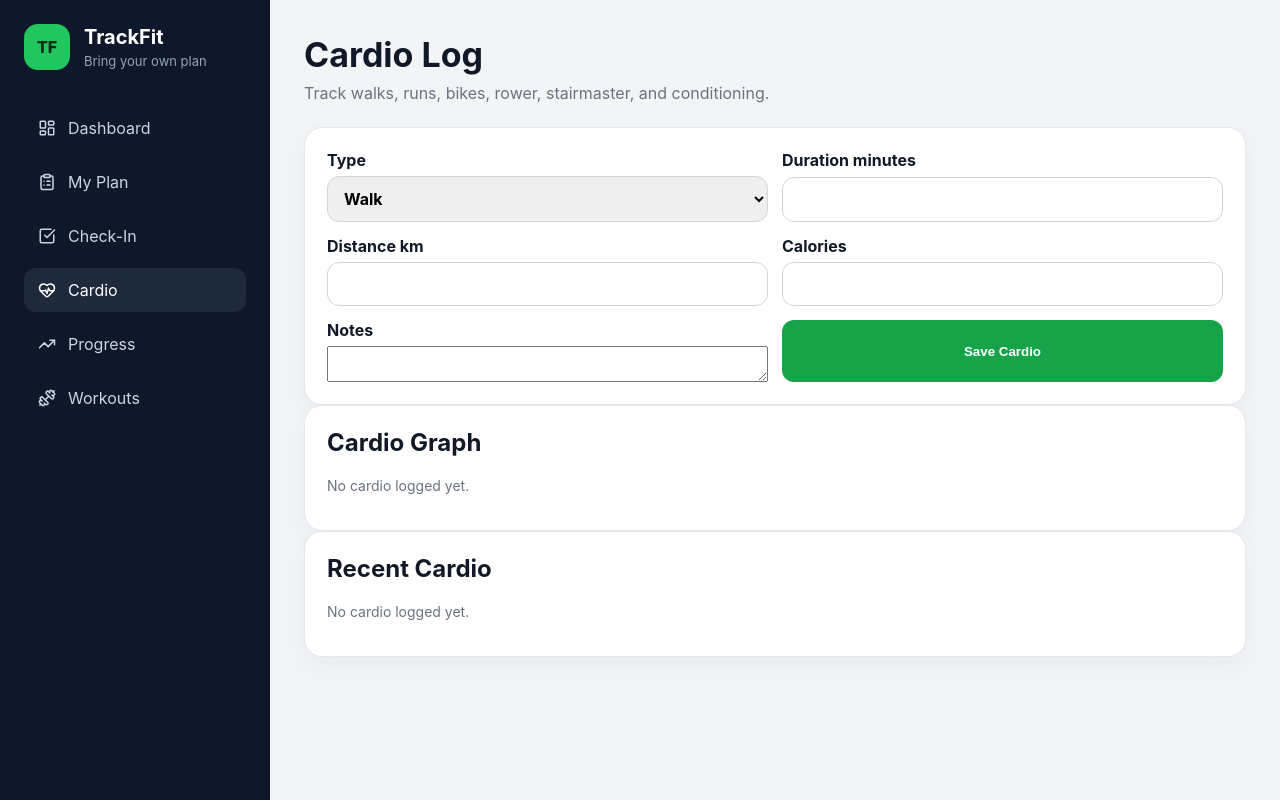
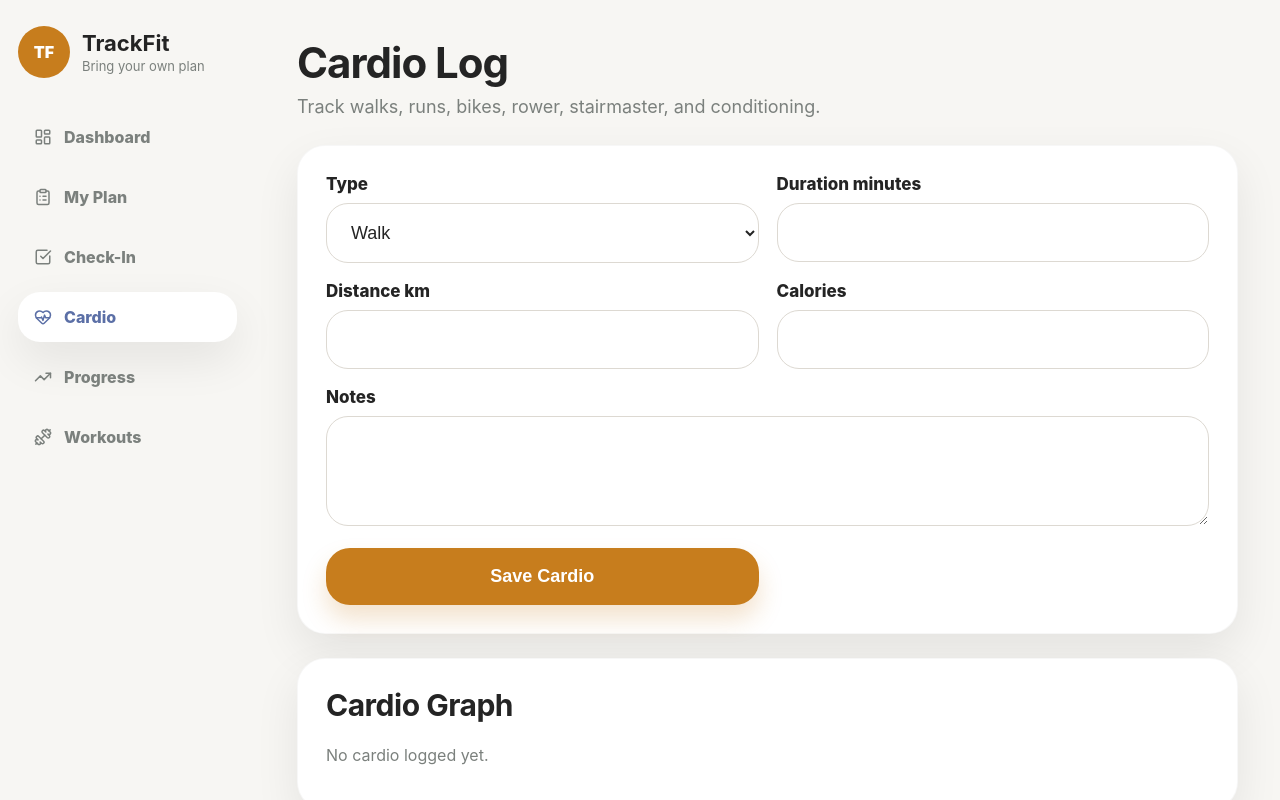
Before and after one commit to haamip/FitnessTracker, a React (Vite) app: page /cardio in a window 1280 px wide. Shown: the top 800 px of the page. Built offline with nearby package versions, Linux system fonts and the light colour scheme.

Commit message:
Add CSS documentation comments

```diff
--- a/src/index.css
+++ b/src/index.css
@@ -1,58 +1,119 @@
+/*
+|--------------------------------------------------------------------------
+| index.css
+|--------------------------------------------------------------------------
+| Global styling for the Fitness Tracker app.
+|
+| Current styling approach:
+| - Plain CSS
+| - CSS variables for colours and spacing
+| - Responsive mobile layout
+| - Card based UI inspired by the reference screenshots
+|
+| Not currently using:
+| - Tailwind CSS
+| - shadcn/ui
+|
+| Future option:
+| Tailwind + shadcn/ui can be added later once the app structure is stable.
+|--------------------------------------------------------------------------
+*/
+:root {
+  --bg: #f7f6f3;
+  --card: #ffffff;
+  --text: #242424;
+  --muted: #7b807d;
+  --line: #eceae6;
+  --amber: #c77d1d;
+  --amber-dark: #a76412;
+  --green: #20a86b;
+  --blue: #5b6fa6;
+  --shadow: 0 18px 45px rgba(0, 0, 0, 0.08);
+  --radius: 28px;
+}
+
 * {
   box-sizing: border-box;
 }
 
 body {
   margin: 0;
-  font-family: Inter, Arial, sans-serif;
-  background: #f3f4f6;
-  color: #111827;
+  background: var(--bg);
+  color: var(--text);
+  font-family: Inter, system-ui, -apple-system, BlinkMacSystemFont, "Segoe UI", sans-serif;
 }
 
 .app-shell {
+  min-height: 100vh;
   display: flex;
-  min-height: 100vh;
+}
+
+.main-content {
+  flex: 1;
+  padding: 42px;
+  padding-bottom: 120px;
+  max-width: 1180px;
+  margin: 0 auto;
+}
+
+.page-header {
+  display: flex;
+  justify-content: space-between;
+  align-items: center;
+  margin-bottom: 28px;
+}
+
+.page-header h1 {
+  font-size: 42px;
+  line-height: 1;
+  margin: 0;
+  letter-spacing: -1px;
+}
+
+.page-header p {
+  margin: 12px 0 0;
+  color: var(--muted);
+  font-size: 18px;
 }
 
 .sidebar {
-  width: 270px;
-  background: #0f172a;
-  color: white;
-  padding: 24px;
+  width: 255px;
+  min-height: 100vh;
+  padding: 26px 18px;
+  background: transparent;
 }
 
 .brand {
   display: flex;
-  gap: 14px;
+  gap: 12px;
   align-items: center;
-  margin-bottom: 36px;
+  margin-bottom: 34px;
 }
 
 .logo {
-  width: 46px;
-  height: 46px;
-  border-radius: 14px;
-  background: #22c55e;
+  width: 52px;
+  height: 52px;
+  border-radius: 50%;
+  background: var(--amber);
+  color: white;
   display: grid;
   place-items: center;
-  font-weight: 800;
-  color: #052e16;
+  font-weight: 900;
 }
 
 .brand h2 {
   margin: 0;
-  font-size: 20px;
+  font-size: 22px;
 }
 
 .brand p {
-  margin: 4px 0 0;
-  color: #94a3b8;
+  margin: 2px 0 0;
+  color: var(--muted);
   font-size: 13px;
 }
 
 .nav {
-  display: flex;
-  flex-direction: column;
+  display: grid;
   gap: 10px;
 }
 
@@ -60,404 +121,258 @@ body {
   display: flex;
   align-items: center;
   gap: 12px;
-  color: #cbd5e1;
+  padding: 15px 16px;
+  border-radius: 22px;
+  color: var(--muted);
   text-decoration: none;
-  padding: 12px 14px;
-  border-radius: 12px;
+  font-weight: 800;
 }
 
-.nav a:hover,
 .nav a.active {
-  background: #1e293b;
-  color: white;
+  background: white;
+  color: var(--blue);
+  box-shadow: var(--shadow);
 }
 
-.main-content {
-  flex: 1;
-  padding: 34px;
+.panel,
+.stat-card {
+  background: var(--card);
+  border-radius: var(--radius);
+  box-shadow: var(--shadow);
+  border: 1px solid rgba(0,0,0,0.03);
 }
 
-.page-header {
-  display: flex;
-  justify-content: space-between;
-  align-items: center;
+.panel {
+  padding: 28px;
   margin-bottom: 24px;
 }
 
-.page-header h1 {
-  margin: 0;
-  font-size: 34px;
-}
-
-.page-header p {
-  margin: 8px 0 0;
-  color: #6b7280;
-}
-
-.primary-btn {
-  border: none;
-  background: #16a34a;
-  color: white;
-  padding: 12px 18px;
-  border-radius: 12px;
-  font-weight: 700;
-  cursor: pointer;
-}
-
-.primary-btn:hover {
-  background: #15803d;
+.panel h2 {
+  margin: 0 0 22px;
+  font-size: 30px;
+  letter-spacing: -0.5px;
 }
 
 .stats-grid {
   display: grid;
-  grid-template-columns: repeat(4, 1fr);
+  grid-template-columns: repeat(4, minmax(0, 1fr));
   gap: 18px;
   margin-bottom: 24px;
 }
 
-.stat-card,
-.panel {
-  background: white;
-  border: 1px solid #e5e7eb;
-  border-radius: 18px;
-  padding: 22px;
-  box-shadow: 0 10px 25px rgba(15, 23, 42, 0.04);
+.stat-card {
+  padding: 24px;
 }
 
-.stat-card p {
-  margin: 0;
-  color: #6b7280;
-  font-size: 14px;
+.stat-card span {
+  display: block;
+  color: var(--muted);
+  font-size: 15px;
+  font-weight: 700;
+  margin-bottom: 10px;
 }
 
-.stat-card h3 {
-  margin: 10px 0;
-  font-size: 30px;
+.stat-card strong {
+  font-size: 32px;
+  letter-spacing: -0.7px;
 }
 
-.stat-card span,
-.muted {
-  color: #6b7280;
-  font-size: 14px;
-}
-
-.dashboard-grid {
+.form-grid {
   display: grid;
-  grid-template-columns: 1.4fr 1fr;
+  grid-template-columns: repeat(2, minmax(0, 1fr));
   gap: 18px;
 }
 
-.panel h2 {
-  margin-top: 0;
+label {
+  font-size: 17px;
+  font-weight: 850;
 }
 
-.task-list {
+input,
+select,
+textarea {
+  width: 100%;
+  margin-top: 9px;
+  padding: 18px 20px;
+  border: 1px solid #ddd9d2;
+  border-radius: 22px;
+  background: white;
+  color: var(--text);
+  font-size: 18px;
+  outline: none;
+}
+
+textarea {
+  min-height: 110px;
+  resize: vertical;
+}
+
+input:focus,
+select:focus,
+textarea:focus {
+  border-color: var(--amber);
+  box-shadow: 0 0 0 4px rgba(199, 125, 29, 0.14);
+}
+
+.full-width {
+  grid-column: 1 / -1;
+}
+
+.checkbox-row {
+  display: flex;
+  align-items: center;
+  gap: 12px;
+}
+
+.checkbox-row input {
+  width: auto;
+  margin: 0;
+}
+
+.primary-btn,
+button {
+  border: 0;
+  border-radius: 24px;
+  padding: 18px 24px;
+  background: var(--amber);
+  color: white;
+  font-size: 18px;
+  font-weight: 900;
+  cursor: pointer;
+  box-shadow: 0 14px 25px rgba(199, 125, 29, 0.22);
+}
+
+.primary-btn:hover,
+button:hover {
+  background: var(--amber-dark);
+}
+
+.muted {
+  color: var(--muted);
+}
+
+.checkin-list,
+.card-list {
   display: grid;
   gap: 14px;
 }
 
-.task-list label {
-  background: #f9fafb;
-  border: 1px solid #e5e7eb;
-  padding: 14px;
-  border-radius: 12px;
+.checkin-card,
+.log-card {
+  display: grid;
+  grid-template-columns: 1.5fr 1fr 1fr 1fr 1fr;
+  gap: 14px;
+  align-items: center;
+  padding: 18px 20px;
+  border-radius: 22px;
+  background: #fbfaf8;
+  border: 1px solid var(--line);
 }
 
-.big-text {
-  font-size: 28px;
-  font-weight: 800;
-  margin-bottom: 8px;
+.log-card {
+  grid-template-columns: 2fr 1fr 1fr 1fr;
 }
 
-.form-panel {
-  max-width: 560px;
+.checkin-card strong,
+.log-card strong {
+  font-size: 18px;
 }
 
-.form-panel label {
-  display: block;
-  margin: 14px 0 6px;
-  font-weight: 700;
-}
-
-input,
-select {
-  width: 100%;
-  border: 1px solid #d1d5db;
-  border-radius: 12px;
-  padding: 12px;
-  font-size: 15px;
-}
-
-.placeholder-chart {
-  height: 220px;
-  border-radius: 14px;
-  background: repeating-linear-gradient(
-    45deg,
-    #f9fafb,
-    #f9fafb 10px,
-    #eef2f7 10px,
-    #eef2f7 20px
-  );
-  display: grid;
-  place-items: center;
-  color: #6b7280;
-  font-weight: 700;
-}
-
-@media (max-width: 900px) {
-  .app-shell {
-    flex-direction: column;
-  }
-
-  .sidebar {
-    width: 100%;
-  }
-
-  .stats-grid,
-  .dashboard-grid {
-    grid-template-columns: 1fr;
-  }
-}
-.textarea {
-  width: 100%;
-  min-height: 260px;
-  border: 1px solid #d1d5db;
-  border-radius: 14px;
-  padding: 14px;
-  font-size: 15px;
-  font-family: inherit;
-  resize: vertical;
-  margin-top: 14px;
-}
-
-.button-row {
-  display: flex;
-  gap: 10px;
-  align-items: center;
-  flex-wrap: wrap;
-  margin-top: 14px;
-}
-
-.secondary-btn,
-.danger-btn {
-  border: none;
-  padding: 10px 14px;
-  border-radius: 12px;
-  font-weight: 700;
-  cursor: pointer;
-}
-
-.secondary-btn {
-  background: #e5e7eb;
-  color: #111827;
-}
-
-.danger-btn {
-  background: #fee2e2;
-  color: #991b1b;
-}
-
-.small-link {
-  display: inline-flex;
-  align-items: center;
-  justify-content: center;
-  background: #0f172a;
-  color: white;
-  text-decoration: none;
-  padding: 10px 14px;
-  border-radius: 12px;
-  font-weight: 700;
-}
-
-.workout-list,
-.exercise-list,
-.workout-days {
-  display: grid;
-  gap: 14px;
-}
-
-.workout-card,
-.exercise-card {
-  display: flex;
-  justify-content: space-between;
-  gap: 14px;
-  background: #f9fafb;
-  border: 1px solid #e5e7eb;
-  border-radius: 14px;
-  padding: 16px;
-}
-
-.workout-card h3,
-.exercise-card h3 {
-  margin: 0 0 6px;
-}
-
-.exercise-card {
-  justify-content: flex-start;
-  align-items: flex-start;
-}
-
-.exercise-card input {
-  width: auto;
-  margin-top: 5px;
-}
-
-@media (max-width: 900px) {
-  .app-shell {
-    flex-direction: column;
-  }
-
-  .sidebar {
-    width: 100%;
-  }
-
-  .dashboard-grid,
-  .stats-grid {
-    grid-template-columns: 1fr;
-  }
-}
-
-.form-grid {
-  display: grid;
-  gap: 14px;
-  grid-template-columns: repeat(2, minmax(0, 1fr));
-}
-
-.form-grid label {
-  display: grid;
-  gap: 6px;
-  font-weight: 700;
-}
-
-.form-grid input,
-.form-grid select {
-  width: 100%;
-  padding: 11px 12px;
-  border-radius: 12px;
-  border: 1px solid #d1d5db;
-  font: inherit;
-}
-
-.checkbox-row {
-  display: flex !important;
-  align-items: center;
-  gap: 10px;
-}
-
-.checkbox-row input {
-  width: auto;
-}
-
-.checkin-list {
-  display: grid;
-  gap: 10px;
-}
-
-.checkin-card {
-  display: grid;
-  grid-template-columns: 1.2fr repeat(4, 1fr);
-  gap: 10px;
-  padding: 14px;
-  border-radius: 14px;
-  background: #f9fafb;
-  border: 1px solid #e5e7eb;
-}
-
-.exercise-log-card {
-  display: grid;
-  gap: 14px;
-}
-
-.exercise-check {
-  display: flex;
-  gap: 12px;
-  align-items: flex-start;
-}
-
-.log-grid {
-  display: grid;
-  gap: 12px;
-  grid-template-columns: 1fr 1fr 2fr;
-}
-
-.log-grid label {
-  display: grid;
-  gap: 6px;
-  font-weight: 700;
-}
-
-.log-grid input {
-  padding: 10px 12px;
-  border-radius: 12px;
-  border: 1px solid #d1d5db;
-  font: inherit;
-}
-
-.chart-box {
-  width: 100%;
-  height: 320px;
-}
-
-@media (max-width: 800px) {
-  .form-grid,
-  .log-grid,
-  .checkin-card {
-    grid-template-columns: 1fr;
-  }
+.log-card p {
+  margin: 4px 0 0;
+  color: var(--muted);
 }
 
 .cardio-chart {
   display: flex;
   align-items: end;
   gap: 14px;
-  min-height: 210px;
+  min-height: 230px;
   padding-top: 20px;
 }
 
 .bar-wrap {
+  flex: 1;
   display: flex;
   flex-direction: column;
   align-items: center;
   gap: 8px;
-  flex: 1;
 }
 
 .bar {
   width: 100%;
-  min-height: 8px;
-  border-radius: 12px 12px 4px 4px;
-  background: linear-gradient(180deg, #4ade80, #16a34a);
+  min-height: 10px;
+  border-radius: 18px 18px 6px 6px;
+  background: linear-gradient(180deg, #d8942f, #c77d1d);
   display: flex;
-  align-items: start;
   justify-content: center;
-  padding-top: 6px;
+  align-items: flex-start;
+  padding-top: 8px;
+  color: white;
   font-size: 12px;
-  font-weight: 700;
+  font-weight: 900;
 }
 
 .bar-wrap small {
-  color: #94a3b8;
-  font-size: 12px;
+  color: var(--muted);
+  font-weight: 800;
 }
 
-.card-list {
-  display: grid;
-  gap: 12px;
+@media (max-width: 850px) {
+  .app-shell {
+    display: block;
+  }
+
+  .main-content {
+    padding: 32px 18px 120px;
+  }
+
+  .sidebar {
+    position: fixed;
+    left: 18px;
+    right: 18px;
+    bottom: 18px;
+    z-index: 20;
+    width: auto;
+    min-height: 0;
+    padding: 8px;
+    border-radius: 999px;
+    background: rgba(255,255,255,0.9);
+    box-shadow: var(--shadow);
+    backdrop-filter: blur(14px);
+  }
+
+  .brand {
+    display: none;
+  }
+
+  .nav {
+    display: flex;
+    justify-content: space-between;
+    gap: 4px;
+  }
+
+  .nav a {
+    flex: 1;
+    justify-content: center;
+    flex-direction: column;
+    gap: 4px;
+    padding: 12px 8px;
+    font-size: 12px;
+    border-radius: 999px;
+  }
+
+  .page-header h1 {
+    font-size: 38px;
+  }
+
+  .stats-grid,
+  .form-grid {
+    grid-template-columns: 1fr;
+  }
+
+  .checkin-card,
+  .log-card {
+    grid-template-columns: 1fr 1fr;
+  }
 }
-
-.log-card {
-  display: grid;
-  grid-template-columns: 2fr 1fr 1fr 1fr;
-  gap: 12px;
-  align-items: center;
-  padding: 14px;
-  border-radius: 14px;
-  background: rgba(255,255,255,0.04);
-  border: 1px solid rgba(255,255,255,0.08);
-}
-
-.log-card p {
-  margin: 4px 0 0;
-  color: #94a3b8;
-  font-size: 13px;
-}
```
